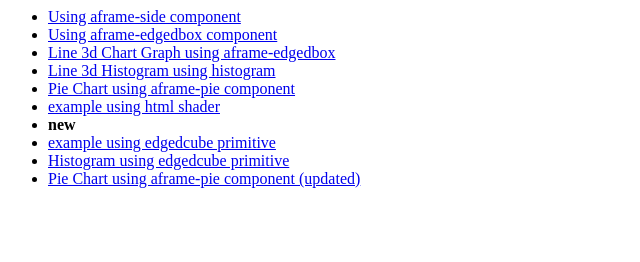
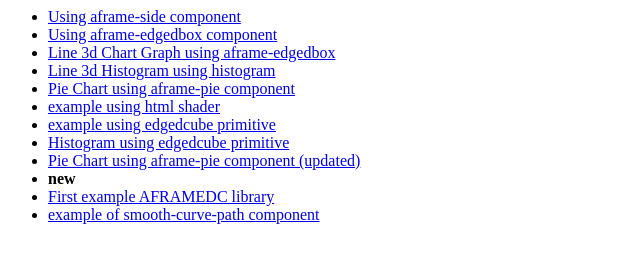
Before and after one commit to fran-aguilar/a-framecharts, a plain HTML site: page index.html in a window 1280 px wide. Shown: the whole page, without its empty margins (0-640 px from the left). Drawn offline with Linux system fonts and the light colour scheme.

Commit message:
new example added

```diff
--- a/index.html
+++ b/index.html
@@ -11,10 +11,13 @@
     <li><a href="histogram-animation2.html">Line 3d Histogram using histogram</a></li>
     <li><a href="pieControl.html">Pie Chart using aframe-pie component</a></li>
       <li><a href="aframeshader.html">example using html shader</a></li>
-    <li><b>new</b></li>
+
     <li><a href="startline2.html">example using edgedcube primitive</a></li>
     <li><a href="edgeGraphic2.html">Histogram using edgedcube primitive</a></li>
     <li><a href="pieDrilldownControl.html">Pie Chart using aframe-pie component (updated)    </a></li>
+    <li><b>new</b></li>
+    <li><a href="pieDrilldownControl.html">First example AFRAMEDC library</a></li>
+    <li><a href="startCurvePath.html">example of smooth-curve-path component</a></li>
 </ul>
   </body>
 </html>
```
